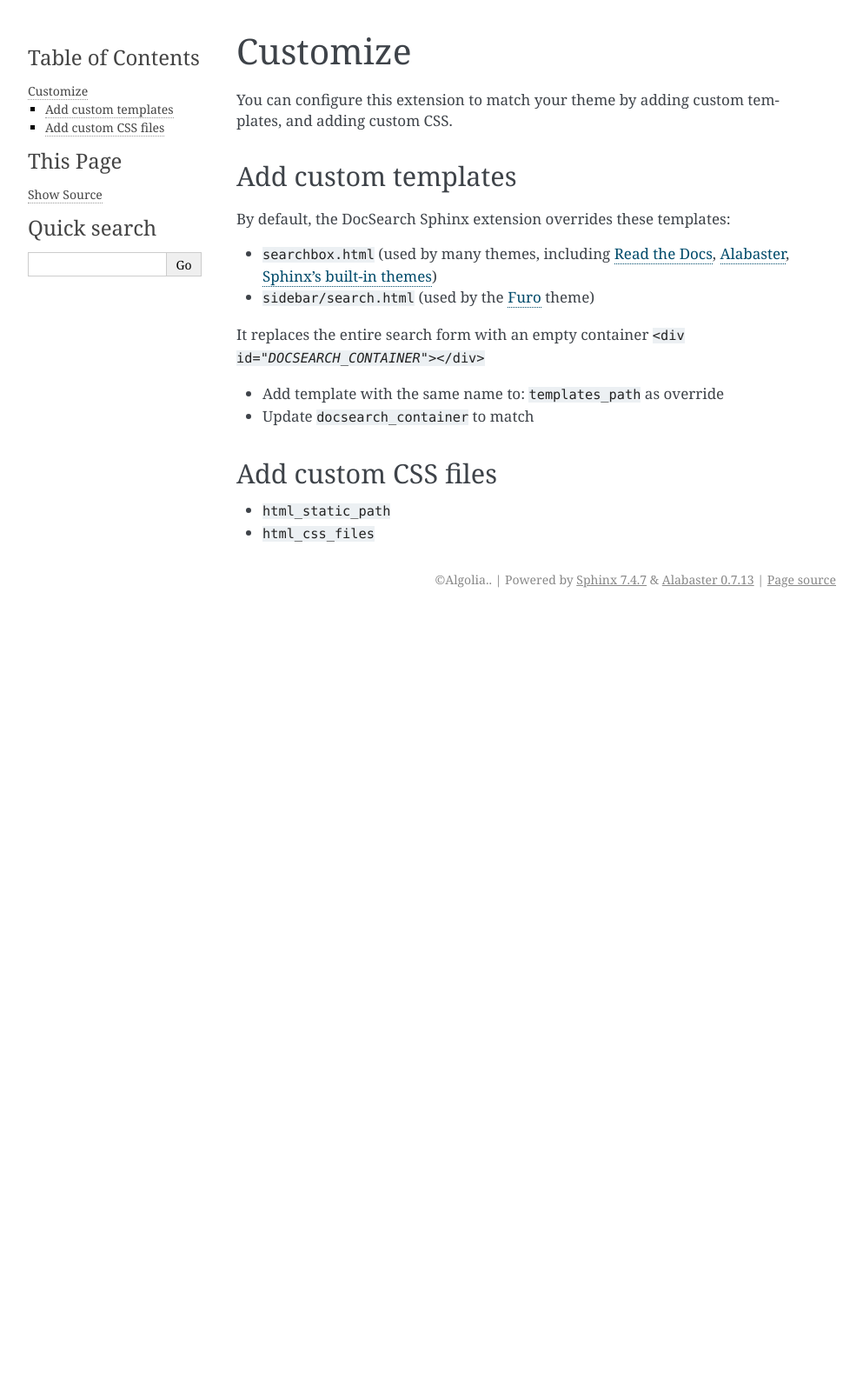
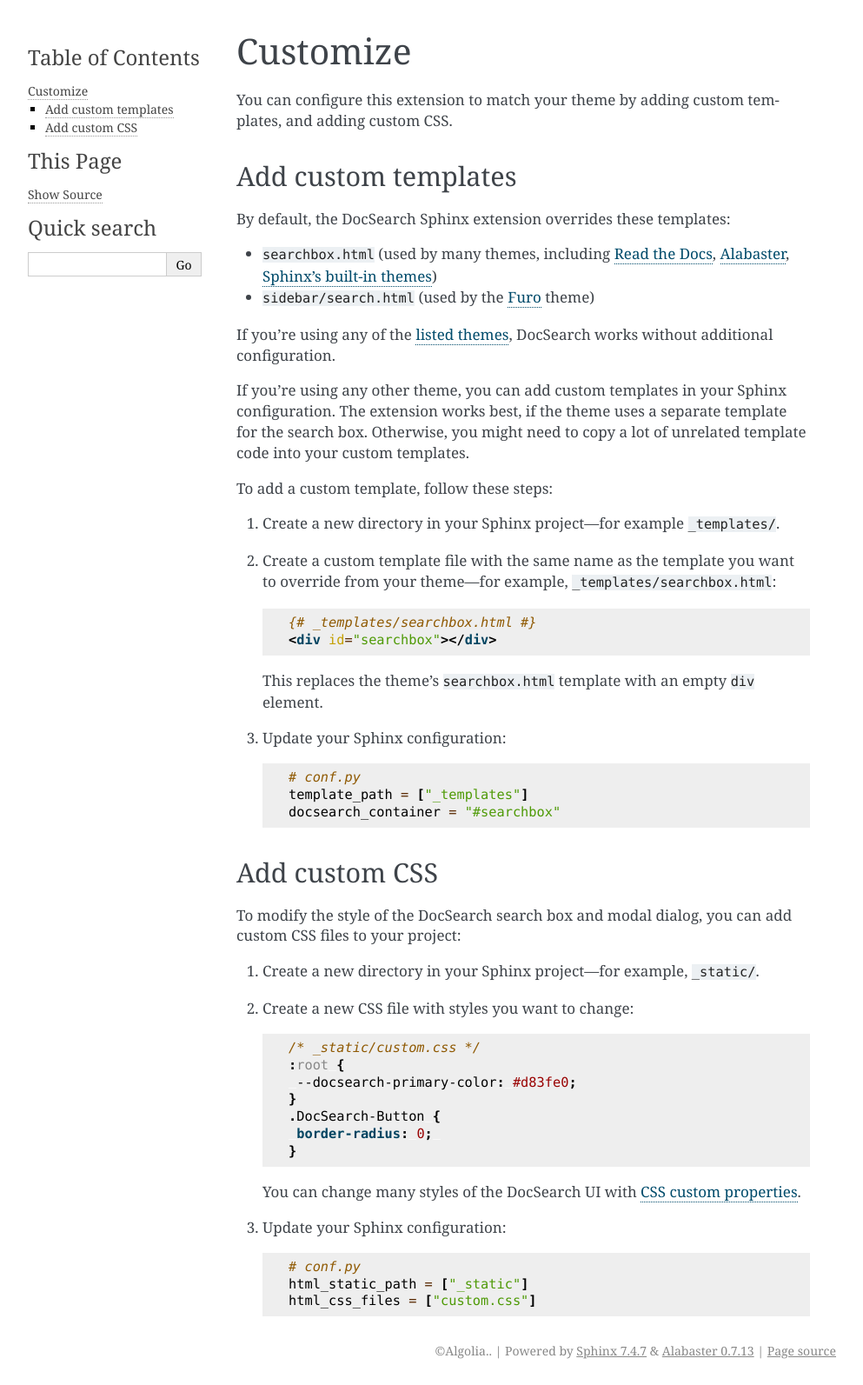
Before and after one commit to algolia/sphinx-docsearch, a Sphinx documentation site: the page built from docs/customization.md, in a window 1280 px wide. Shown: the whole page at 87% size, without its empty margins (148-1141 px from the left). Built offline with Sphinx 7.4.7, drawn with Linux system fonts in a browser that asks for light colours; the version number is read from the project's files by our own code; before the commit the page ends 900 px from its top, so only the background shows below that.

Commit message:
fix: customization

````diff
--- a/docs/conf.py
+++ b/docs/conf.py
@@ -21,9 +21,11 @@ docsearch_api_key = os.getenv("DOCSEARCH_API_KEY")
 docsearch_index_name = os.getenv("DOCSEARCH_INDEX_NAME")
 
 # Support building the docs with different themes
-# Add `-t furo` or `-t rtd` to the build arguments
-if tags.has("furo"):  # noqa
-    html_theme = "furo"
-
+# Add `-t alabaster` or `-t rtd` to the build arguments
 if tags.has("rtd"):  # noqa
     html_theme = "sphinx_rtd_theme"
+elif tags.has("alabaster")
+    html_theme = "alabaster"
+else:
+    # Use Furo by default
+    html_theme = "furo"
--- a/docs/customization.md
+++ b/docs/customization.md
@@ -12,12 +12,55 @@ By default, the DocSearch Sphinx extension overrides these templates:
    [Alabaster](https://alabaster.readthedocs.io/en/latest/), [Sphinx's built-in themes](https://www.sphinx-doc.org/en/master/usage/theming.html#builtin-themes))
 - `sidebar/search.html` (used by the [Furo](https://pradyunsg.me/furo/) theme)
 
-It replaces the entire search form with an empty container {samp}`<div id="{DOCSEARCH_CONTAINER}"></div>`
+If you're using any of the [listed themes](/themes.md), DocSearch works without additional configuration.
 
-- Add template with the same name to: `templates_path` as override
-- Update `docsearch_container` to match
+If you're using any other theme, you can add custom templates in your Sphinx configuration.
+The extension works best, if the theme uses a separate template for the search box.
+Otherwise, you might need to copy a lot of unrelated template code into your custom templates.
 
-## Add custom CSS files
+To add a custom template, follow these steps:
 
-- `html_static_path`
-- `html_css_files`
+1. Create a new directory in your Sphinx project—for example `_templates/`.
+1. Create a custom template file with the same name as the template you want to override from your theme—for example, `_templates/searchbox.html`:
+
+   ```html+jinja
+   {# _templates/searchbox.html #}
+   <div id="searchbox"></div>
+   ```
+
+   This replaces the theme's `searchbox.html` template with an empty `div` element.
+
+1. Update your Sphinx configuration:
+
+   ```python
+   # conf.py
+   template_path = ["_templates"]
+   docsearch_container = "#searchbox"
+   ```
+
+## Add custom CSS
+
+To modify the style of the DocSearch search box and modal dialog, you can add custom CSS files to your project:
+
+1. Create a new directory in your Sphinx project—for example, `_static/`.
+1. Create a new CSS file with styles you want to change:
+
+   ```css
+   /* _static/custom.css */
+   :root {
+    --docsearch-primary-color: #d83fe0;
+   }
+   .DocSearch-Button {
+    border-radius: 0;
+   }
+   ```
+
+   You can change many styles of the DocSearch UI with [CSS custom properties](https://github.com/algolia/docsearch/blob/main/packages/docsearch-css/src/_variables.css).
+
+1. Update your Sphinx configuration:
+
+   ```python
+   # conf.py
+   html_static_path = ["_static"]
+   html_css_files = ["custom.css"]
+   ```
````
